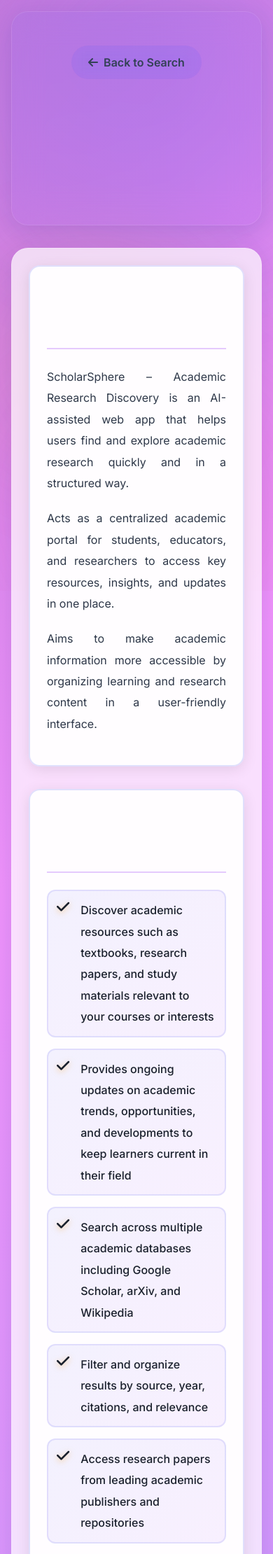
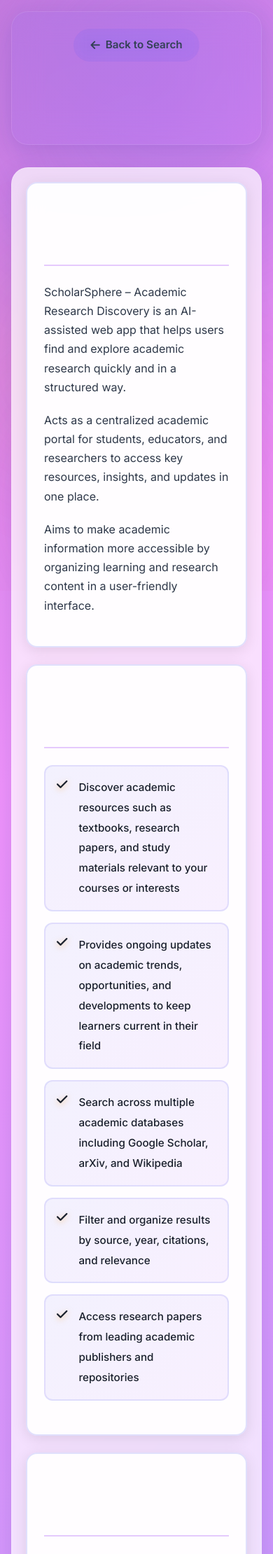
Before and after one commit to Shekhar18oct/Ai-searchEngine, a Flask app: page /about in a window 390 px wide. Shown: the top 2220 px of the page at 70% size. Run offline with Flask 3, Linux system fonts and the light colour scheme; parts of the project's set-up code (start-up, migrations or seed data) failed here and were passed over.

Commit message:
Make footer pages fully responsive for mobile devices (iOS/Android) with optimized breakpoints and meta tags

```diff
--- a/src/static/css/style.css
+++ b/src/static/css/style.css
@@ -1812,25 +1812,117 @@ input[type="radio"]:checked + .chip,
 }
 
 @media (max-width: 480px) {
+    .page-header {
+        padding: 1rem 0.75rem;
+    }
+
+    .back-link {
+        font-size: 0.85rem;
+        padding: 0.6rem 1.25rem;
+        margin-bottom: 0.75rem;
+    }
+
+    .back-link i {
+        font-size: 0.85rem;
+    }
+
     .page-title {
+        font-size: 1.4rem;
+        padding: 0 0.5rem;
+        text-align: center;
+    }
+
+    .page-title i {
+        font-size: 1.3rem;
+    }
+
+    .page-content {
+        padding: 0.75rem;
+    }
+
+    .content-section {
+        padding: 1.25rem;
+        margin-bottom: 1.25rem;
+        border-radius: 0.75rem;
+    }
+
+    .content-section h2 {
+        font-size: 1.25rem;
+        flex-direction: column;
+        align-items: flex-start;
+        gap: 0.5rem;
+    }
+
+    .content-section h2 i {
+        font-size: 1.25rem;
+    }
+
+    .content-section h3 {
+        font-size: 1.1rem;
+    }
+
+    .content-section h3 i {
+        font-size: 1rem;
+    }
+
+    .content-section p {
+        font-size: 0.95rem;
+        line-height: 1.7;
+        margin-bottom: 1rem;
+    }
+
+    .content-section li {
+        font-size: 0.9rem;
+        padding: 0.85rem;
+        gap: 0.75rem;
+        line-height: 1.6;
+    }
+
+    .content-section li i {
+        font-size: 1rem;
+        margin-top: 0.1rem;
+    }
+
+    .content-section li:hover {
+        transform: translateX(5px);
+    }
+
+    .developer-photo-page {
+        width: 140px;
+        height: 140px;
+    }
+
+    .developer-name-page {
         font-size: 1.5rem;
     }
 
-    .page-title i {
-        font-size: 1.5rem;
-    }
-
-    .content-section h2 {
-        font-size: 1.3rem;
-    }
-
-    .developer-photo-page {
-        width: 160px;
-        height: 160px;
-    }
-
-    .developer-name-page {
-        font-size: 1.75rem;
+    .developer-title-page {
+        font-size: 1rem;
+    }
+
+    .contact-item-page {
+        padding: 0.85rem;
+        margin-bottom: 1rem;
+    }
+
+    .contact-item-page i {
+        font-size: 1.4rem;
+    }
+
+    .contact-item-page strong {
+        font-size: 1rem;
+    }
+
+    .contact-item-page a,
+    .contact-item-page p {
+        font-size: 0.9rem;
+        word-break: break-word;
+    }
+
+    .contact-item-page a:hover {
+        transform: none;
+    }
+}
     margin-top: 2rem;
     box-shadow: 0 10px 30px rgba(99, 102, 241, 0.2);
 }
@@ -1900,25 +1992,54 @@ input[type="radio"]:checked + .chip,
 /* Page Responsive */
 @media (max-width: 768px) {
     .page-header {
-        padding: 1.5rem;
+        padding: 1.5rem 1rem;
     }
 
     .back-link {
         position: static;
         margin-bottom: 1rem;
         justify-content: center;
+        font-size: 0.95rem;
+        padding: 0.75rem 1.5rem;
     }
 
     .page-title {
         font-size: 1.75rem;
+        text-align: center;
     }
 
     .page-content {
+        padding: 1.25rem;
+    }
+
+    .content-section {
         padding: 1.5rem;
+        margin-bottom: 1.5rem;
     }
 
     .content-section h2 {
-        font-size: 1.4rem;
+        font-size: 1.5rem;
+        flex-wrap: wrap;
+    }
+
+    .content-section h3 {
+        font-size: 1.25rem;
+    }
+
+    .content-section p {
+        font-size: 1rem;
+        text-align: left;
+        line-height: 1.7;
+    }
+
+    .content-section li {
+        font-size: 0.95rem;
+        padding: 1rem;
+        flex-direction: row;
+    }
+
+    .content-section li i {
+        font-size: 1.1rem;
     }
 
     .contact-card-page {
@@ -1926,6 +2047,7 @@ input[type="radio"]:checked + .chip,
         align-items: center;
         text-align: center;
         gap: 2rem;
+        padding: 1.5rem;
     }
 
     .developer-photo-page {
@@ -1937,6 +2059,7 @@ input[type="radio"]:checked + .chip,
         flex-direction: column;
         align-items: center;
         text-align: center;
+        padding: 1rem;
     }
 
     .contact-item-page a:hover {
--- a/src/templates/about.html
+++ b/src/templates/about.html
@@ -2,7 +2,11 @@
 <html lang="en">
 <head>
     <meta charset="UTF-8">
-    <meta name="viewport" content="width=device-width, initial-scale=1.0">
+    <meta name="viewport" content="width=device-width, initial-scale=1.0, maximum-scale=5.0, user-scalable=yes">
+    <meta name="theme-color" content="#6366f1">
+    <meta name="apple-mobile-web-app-capable" content="yes">
+    <meta name="apple-mobile-web-app-status-bar-style" content="black-translucent">
+    <meta name="mobile-web-app-capable" content="yes">
     <title>About - ScholarSphere</title>
 
     <!-- Favicon -->
--- a/src/templates/contact.html
+++ b/src/templates/contact.html
@@ -2,7 +2,11 @@
 <html lang="en">
 <head>
     <meta charset="UTF-8">
-    <meta name="viewport" content="width=device-width, initial-scale=1.0">
+    <meta name="viewport" content="width=device-width, initial-scale=1.0, maximum-scale=5.0, user-scalable=yes">
+    <meta name="theme-color" content="#6366f1">
+    <meta name="apple-mobile-web-app-capable" content="yes">
+    <meta name="apple-mobile-web-app-status-bar-style" content="black-translucent">
+    <meta name="mobile-web-app-capable" content="yes">
     <title>Contact - ScholarSphere</title>
 
     <!-- Favicon -->
--- a/src/templates/privacy.html
+++ b/src/templates/privacy.html
@@ -2,7 +2,11 @@
 <html lang="en">
 <head>
     <meta charset="UTF-8">
-    <meta name="viewport" content="width=device-width, initial-scale=1.0">
+    <meta name="viewport" content="width=device-width, initial-scale=1.0, maximum-scale=5.0, user-scalable=yes">
+    <meta name="theme-color" content="#6366f1">
+    <meta name="apple-mobile-web-app-capable" content="yes">
+    <meta name="apple-mobile-web-app-status-bar-style" content="black-translucent">
+    <meta name="mobile-web-app-capable" content="yes">
     <title>Privacy Policy - ScholarSphere</title>
 
     <!-- Favicon -->
--- a/src/templates/terms.html
+++ b/src/templates/terms.html
@@ -2,7 +2,11 @@
 <html lang="en">
 <head>
     <meta charset="UTF-8">
-    <meta name="viewport" content="width=device-width, initial-scale=1.0">
+    <meta name="viewport" content="width=device-width, initial-scale=1.0, maximum-scale=5.0, user-scalable=yes">
+    <meta name="theme-color" content="#6366f1">
+    <meta name="apple-mobile-web-app-capable" content="yes">
+    <meta name="apple-mobile-web-app-status-bar-style" content="black-translucent">
+    <meta name="mobile-web-app-capable" content="yes">
     <title>Terms of Service - ScholarSphere</title>
 
     <!-- Favicon -->
```
